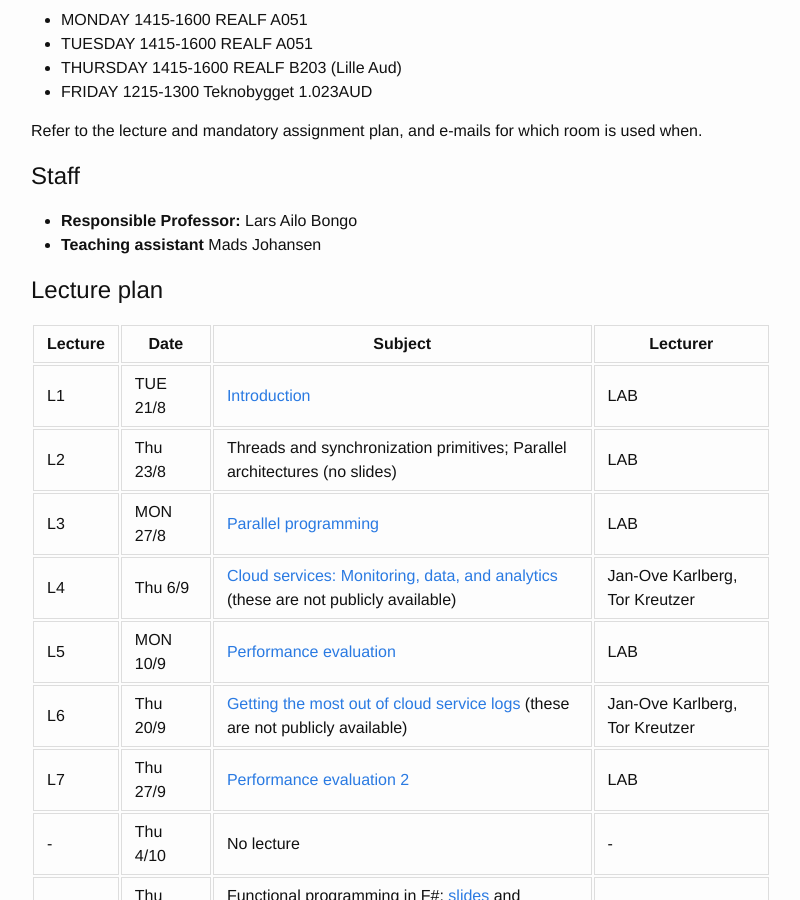
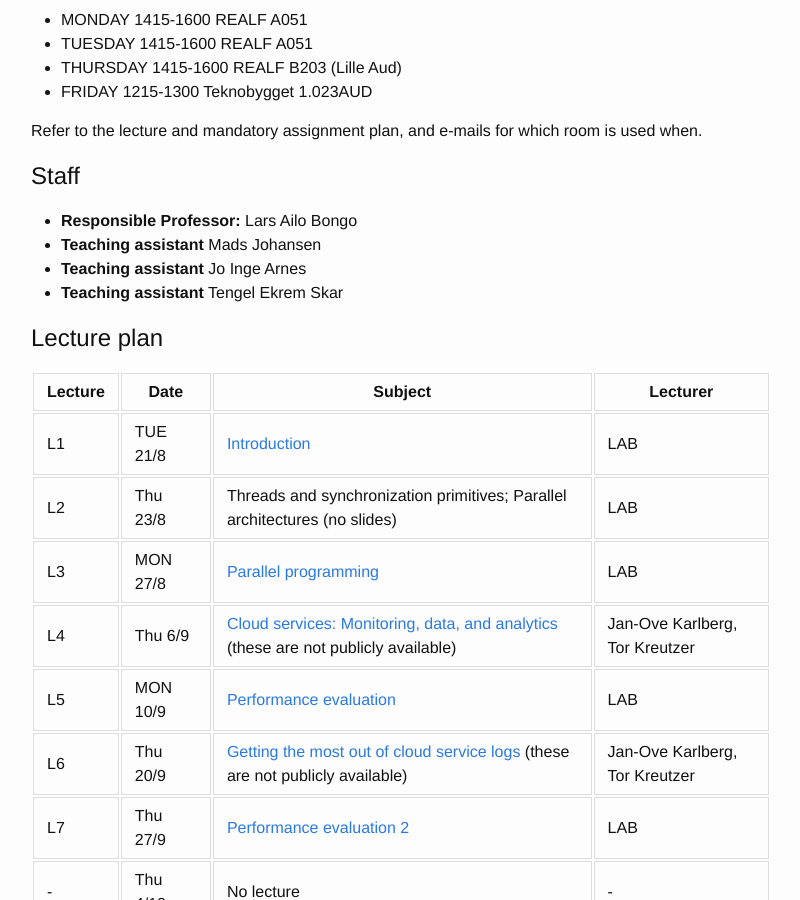
Before and after one commit to uit-inf-2202-f18/uit-inf-2202-f18.github.io, a Jekyll site: the page built from index.md, in a window 1280 px wide and 900 px high, scrolled down 469 px. Shown: the whole window, without its empty margins (239-1039 px from the left). Built offline with Jekyll 4.4.1, drawn with Linux system fonts in a browser that asks for light colours; our own code applies the rules of GitHub Pages for plain Markdown files.

Commit message:
Jo Inge and Tengel were not listed as TAs!

```diff
--- a/index.md
+++ b/index.md
@@ -27,6 +27,9 @@ Refer to the lecture and mandatory assignment plan, and e-mails for which room i
 
 * **Responsible Professor:** Lars Ailo Bongo
 * **Teaching assistant** Mads Johansen
+* **Teaching assistant** Jo Inge Arnes
+* **Teaching assistant** Tengel Ekrem Skar
+
 
 ## Lecture plan
 
```
